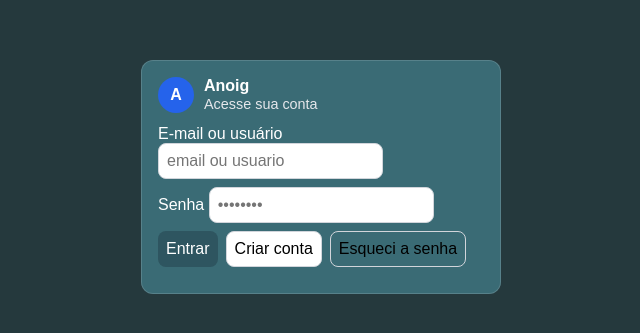
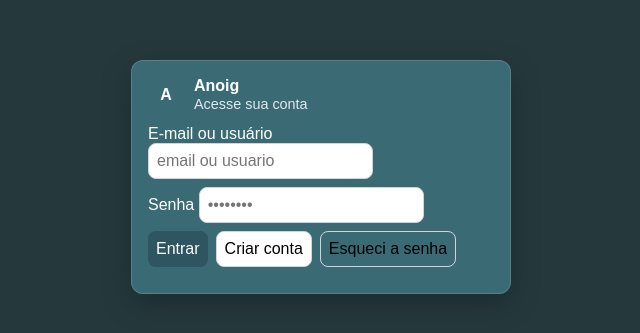
Before and after one commit to franquiasao2-cmyk/anoig-app, a plain HTML site: page index.html in a window 1280 px wide. Shown: the part 223-556 px from the top of the page, without its empty margins (319-959 px from the left). Drawn offline with nearby package versions, Linux system fonts and the light colour scheme.

Commit message:
Update index.html

```diff
--- a/index.html
+++ b/index.html
@@ -6,10 +6,12 @@
   <title>Entrar — Anoig</title>
   <link rel="stylesheet" href="style.css?v=3">
   <style>
-    body { display:flex; align-items:center; justify-content:center; min-height:100vh; padding:16px; background:#25393D; }
-    .auth-card { width: 100%; max-width: 360px; background: #3A6B75; color:#ffffff; border:1px solid rgba(255,255,255,.15); border-radius:12px; padding:16px; }
+    html, body { height: 100%; }
+    body { margin:0; display:flex; align-items:center; justify-content:center; min-height:100vh; padding:16px; background:#25393D; }
+    .auth-card { width: 100%; max-width: 380px; background: #3A6B75; color:#ffffff; border:1px solid rgba(255,255,255,.15); border-radius:12px; padding:16px; box-shadow: 0 10px 30px rgba(0,0,0,.25); }
     .brand { display:flex; align-items:center; gap:10px; margin-bottom:12px; }
-    .brand .logo { width:36px;height:36px;border-radius:50%;background:var(--primary);color:#fff;display:flex;align-items:center;justify-content:center;font-weight:700; }
+    .brand .logo { width:36px;height:36px;border-radius:8px;background:transparent;color:#fff;display:flex;align-items:center;justify-content:center;font-weight:700; overflow:hidden; }
+    .brand .logo img { width:100%; height:100%; object-fit:contain; display:block; }
     .muted { color: #e5e7eb; font-size: 0.9em; }
     .sep { height:1px; background:var(--stroke); margin:12px 0; }
     .link { color: var(--primary); cursor:pointer; background:none; border:0; padding:0; font: inherit; }
@@ -111,7 +113,7 @@
 <body>
   <div class="auth-card">
     <div class="brand">
-      <div class="logo">A</div>
+      <div class="logo"><img src="logo.png" alt="Logo" onerror="this.style.display='none'; this.parentElement.textContent='A';"></div>
       <div>
         <strong>Anoig</strong><br>
         <span class="muted">Acesse sua conta</span>
```
